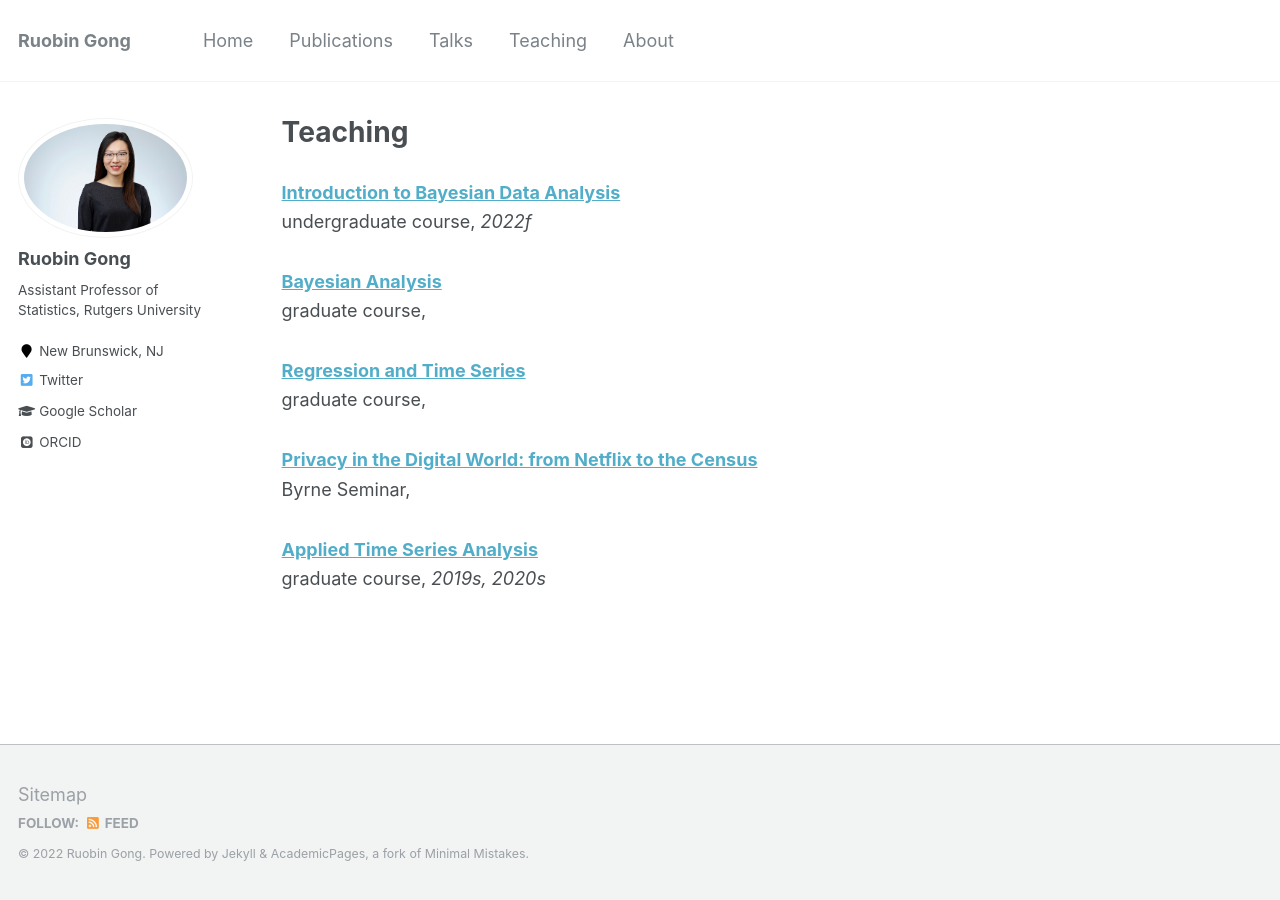
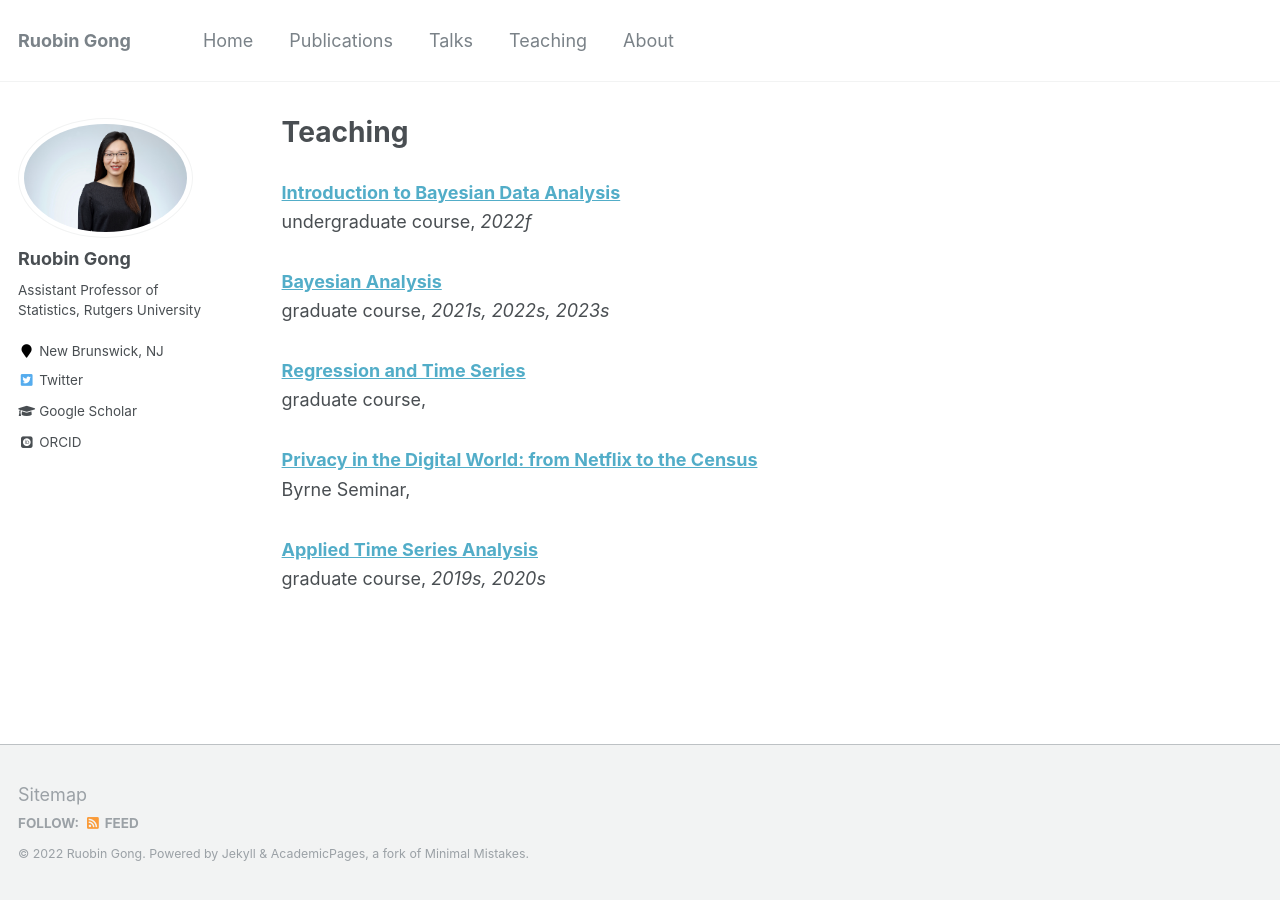
Before and after one commit to RuobinGong/RuobinGong.github.io, a Jekyll site: the page built from _pages/teaching.html, in a window 1280 px wide. Built offline with Jekyll 4.4.1, drawn with Linux system fonts in a browser that asks for light colours; some web fonts are replaced.

Commit message:
Update 16-960-568.md

```diff
--- a/_teaching/16-960-568.md
+++ b/_teaching/16-960-568.md
@@ -5,6 +5,7 @@ type: "graduate course"
 permalink: /teaching/16-960-568
 venue: "Rutgers University"
 date: 2021-01-01
+semester: "2021s, 2022s, 2023s"
 location: "New Brunswick, NJ, USA"
 
 ---
```
